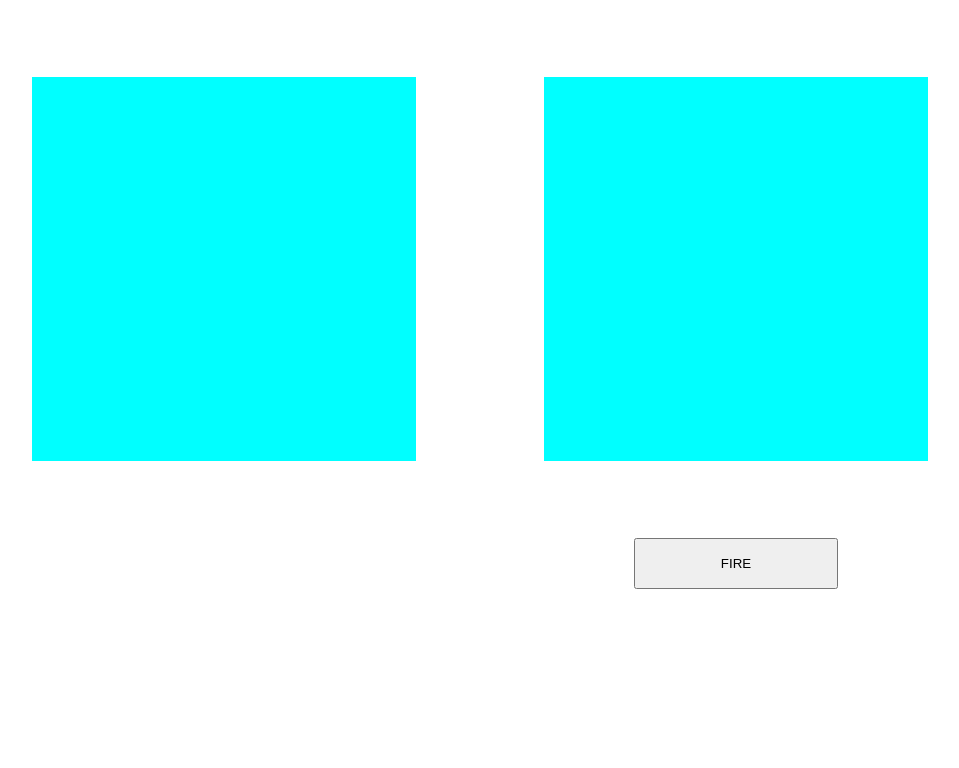
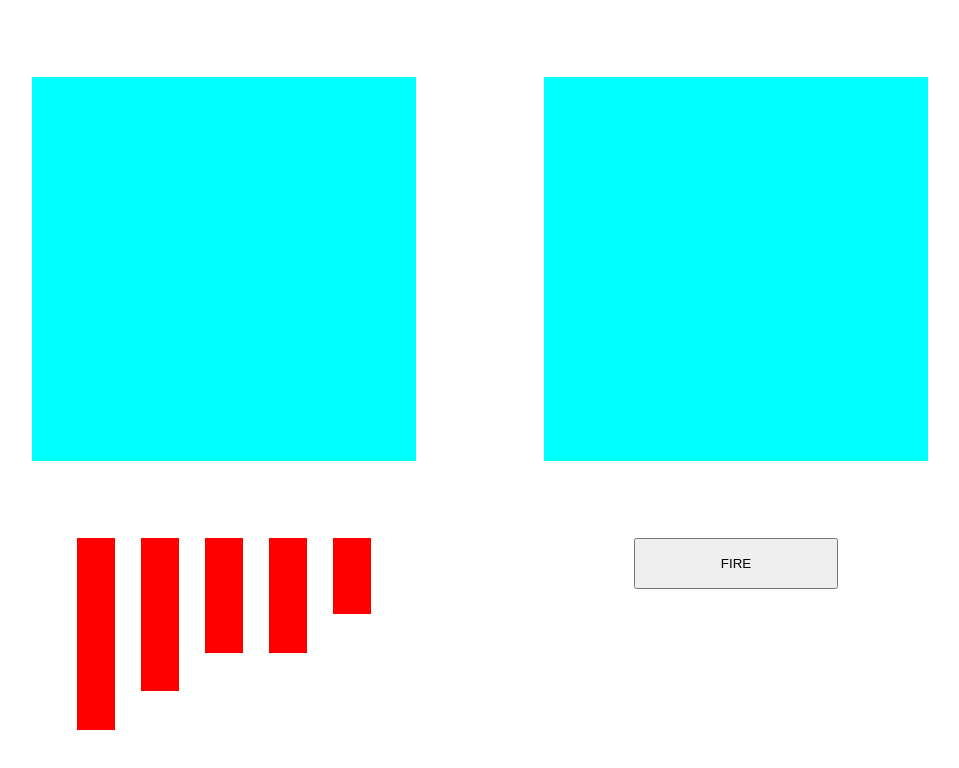
Before and after one commit to CodyKoInABox/battleships, a website: page public/play/index.html in a window 1280 px wide. Shown: the top 768 px of the page, without its empty margins (32-991 px from the left). Drawn offline with nearby package versions, Linux system fonts and the light colour scheme.

Commit message:
set all five ship sizes

```diff
--- a/public/play/index.html
+++ b/public/play/index.html
@@ -121,16 +121,16 @@
                         <div class="playerShip" id="carrier"></div>
                     </div>
                     <div class="playerShipContainer">
-                        <div class="playerShip" id=""></div>
+                        <div class="playerShip" id="battleship"></div>
                     </div>
                     <div class="playerShipContainer">
-                        <div class="playerShip" id=""></div>
+                        <div class="playerShip" id="destroyer"></div>
                     </div>
                     <div class="playerShipContainer">
-                        <div class="playerShip" id=""></div>
+                        <div class="playerShip" id="submarine"></div>
                     </div>
                     <div class="playerShipContainer">
-                        <div class="playerShip" id=""></div>
+                        <div class="playerShip" id="patrol"></div>
                     </div>
                 </div>
             </div>
--- a/public/play/play.css
+++ b/public/play/play.css
@@ -67,3 +67,28 @@ body{
     display: grid;
     grid-template-rows: 3vw 3vw 3vw 3vw 3vw;
 }
+#carrier{
+    grid-row-start: 1;
+    grid-row-end: 6;
+    background-color: red;
+}
+#battleship{
+    grid-row-start: 1;
+    grid-row-end: 5;
+    background-color: red;
+}
+#destroyer{
+    grid-row-start: 1;
+    grid-row-end: 4;
+    background-color: red;
+}
+#submarine{
+    grid-row-start: 1;
+    grid-row-end: 4;
+    background-color: red;
+}
+#patrol{
+    grid-row-start: 1;
+    grid-row-end: 3;
+    background-color: red;
+}
```
